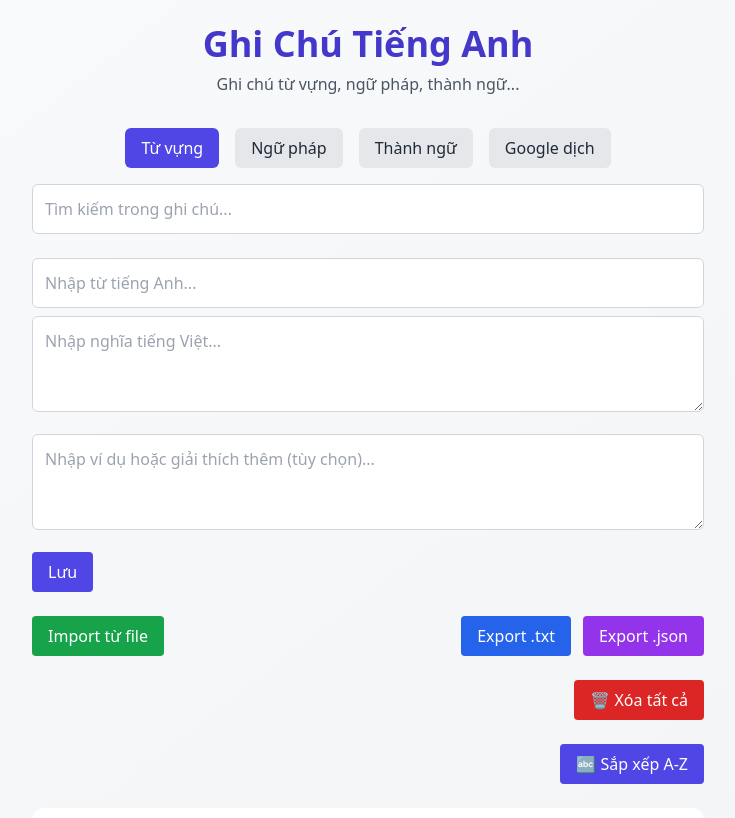
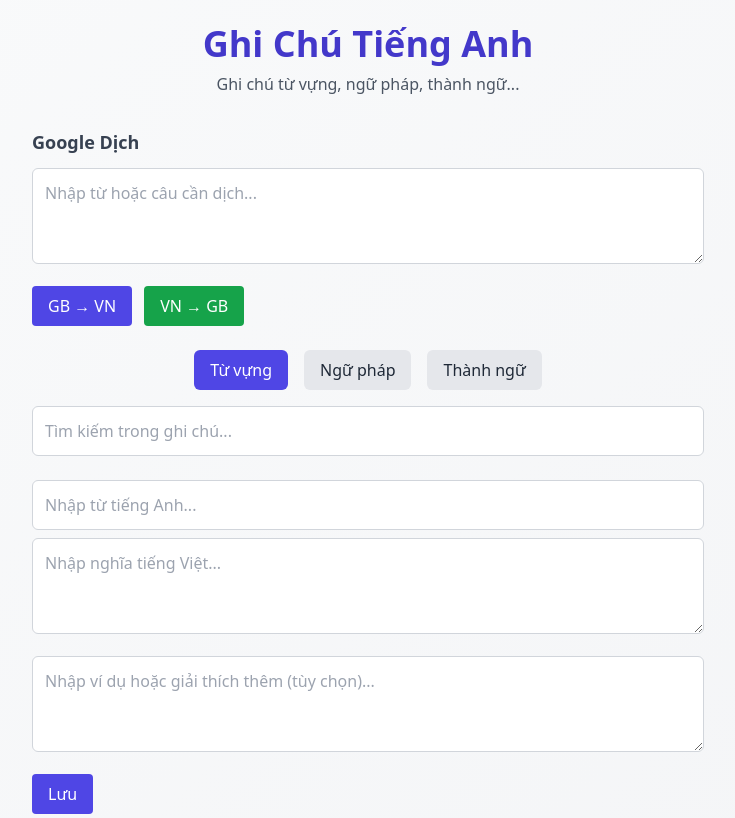
Before and after one commit to haitong53/english-practice, a React (Vite) app: page / in a window 1280 px wide. Shown: the top 818 px of the page, without its empty margins (272-1007 px from the left). Built offline with nearby package versions, Linux system fonts and the light colour scheme.

Commit message:
Update App.jsx
chỉnh sửa Google Dịch

```diff
--- a/src/App.jsx
+++ b/src/App.jsx
@@ -17,7 +17,7 @@ export default function App() {
   const [newMeaning, setNewMeaning] = useState("");
   const [currentTab, setCurrentTab] = useState("từ vựng");
   const [searchTerm, setSearchTerm] = useState("");
-  const [types] = useState(["từ vựng", "ngữ pháp", "thành ngữ", "google dịch"]);
+  const [types] = useState(["từ vựng", "ngữ pháp", "thành ngữ"]);
   const [editingNote, setEditingNote] = useState(null);
   const [isEditing, setIsEditing] = useState(false);
   const [notification, setNotification] = useState("");
@@ -31,7 +31,6 @@ export default function App() {
     if (!translateInput.trim()) return;
 
     try {
-      // Đây là ví dụ dùng API miễn phí (có giới hạn)
       const response = await fetch(
         `https://api.mymemory.translated.net/get?q=${encodeURIComponent(translateInput)}&langpair=${sourceLang}|${targetLang}`
       );
@@ -262,9 +261,9 @@ export default function App() {
       <p className="text-gray-600 mt-2">Ghi chú từ vựng, ngữ pháp, thành ngữ...</p>
     </header>
 
-    {currentTab === "google dịch" && (
+    {/* 🟦 GOOGLE DỊCH - LUÔN HIỂN THỊ */}
     <div className="max-w-2xl mx-auto mb-6">
-        <h2 className="text-xl font-semibold text-gray-700 mb-4">Google Dịch</h2>
+      <h2 className="text-lg font-semibold text-gray-700 mb-3">Google Dịch</h2>
 
       <textarea
         value={translateInput}
@@ -278,13 +277,13 @@ export default function App() {
           onClick={() => handleTranslate("en", "vi")}
           className="bg-indigo-600 hover:bg-indigo-700 text-white px-4 py-2 rounded transition"
         >
-            🇬🇧 → 🇻🇳
+          GB → VN
         </button>
         <button
           onClick={() => handleTranslate("vi", "en")}
           className="bg-green-600 hover:bg-green-700 text-white px-4 py-2 rounded transition"
         >
-            🇻🇳 → 🇬🇧
+          VN → GB
         </button>
       </div>
 
@@ -295,7 +294,6 @@ export default function App() {
         </div>
       )}
     </div>
-    )}
 
     {/* Tabs */}
     <nav className="mb-4">
```
Lines whose indentation alone changed are shown as unchanged.
